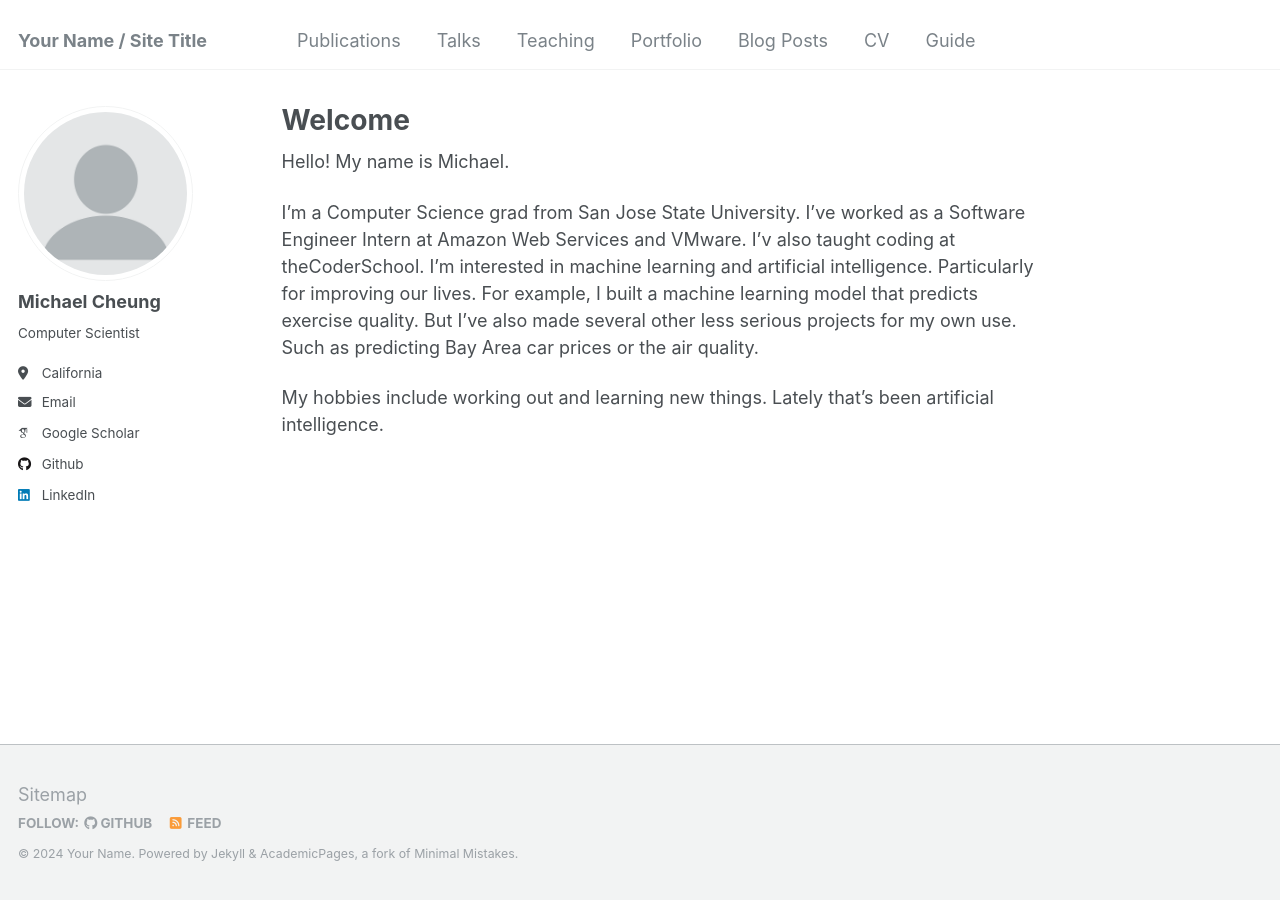
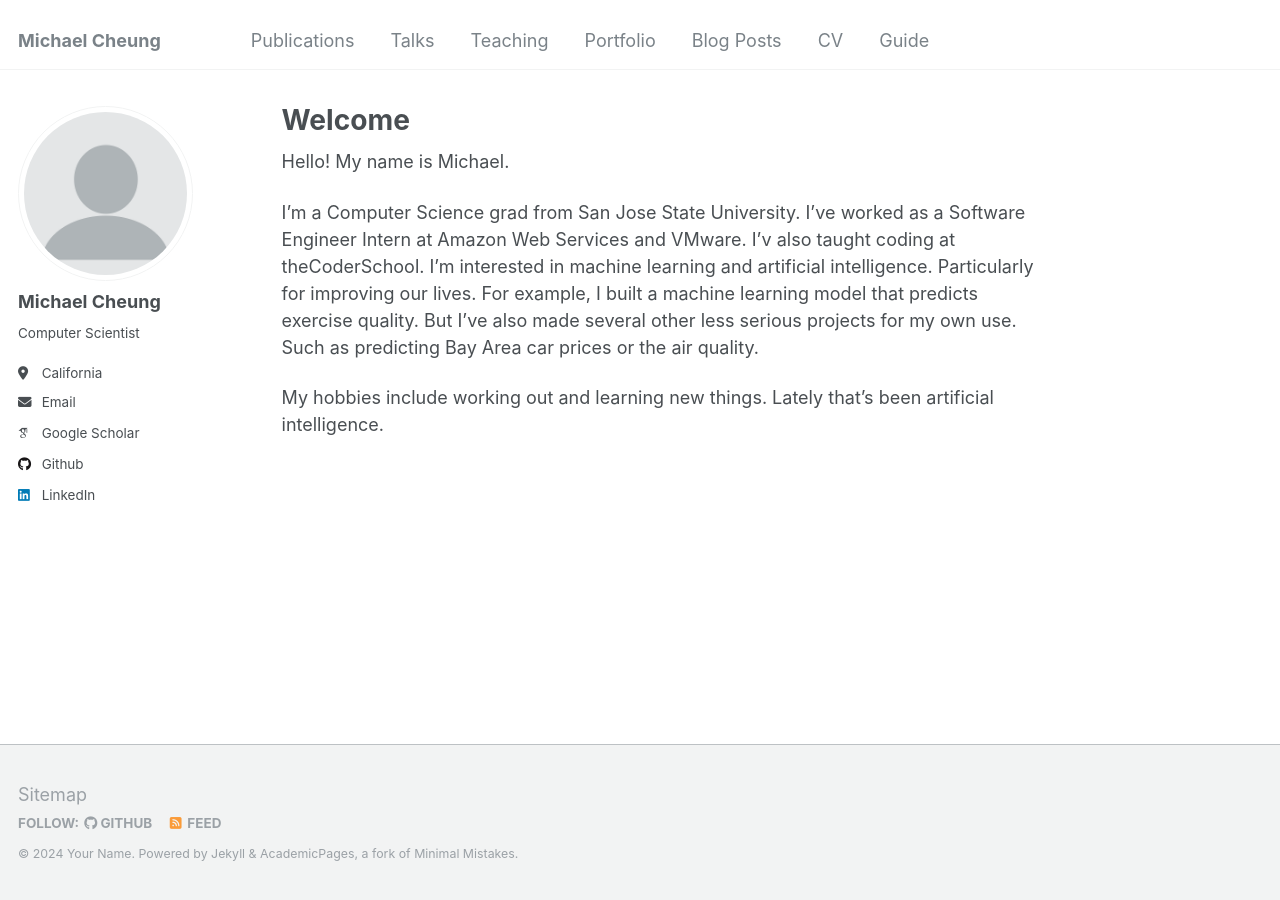
Before and after one commit to cheung0/cheung0.github.io, a Jekyll site: the page built from _pages/about.md, in a window 1280 px wide. Built offline with Jekyll 4.4.1, drawn with Linux system fonts in a browser that asks for light colours; some web fonts are replaced.

Commit message:
Update _config.yml

```diff
--- a/_config.yml
+++ b/_config.yml
@@ -8,7 +8,7 @@
 
 # Basic Site Settings
 locale                   : "en-US"
-title                    : "Your Name / Site Title"
+title                    : "Michael Cheung"
 title_separator          : "-"
 name                     : &name "Your Name"
 description              : &description "personal description"
```
